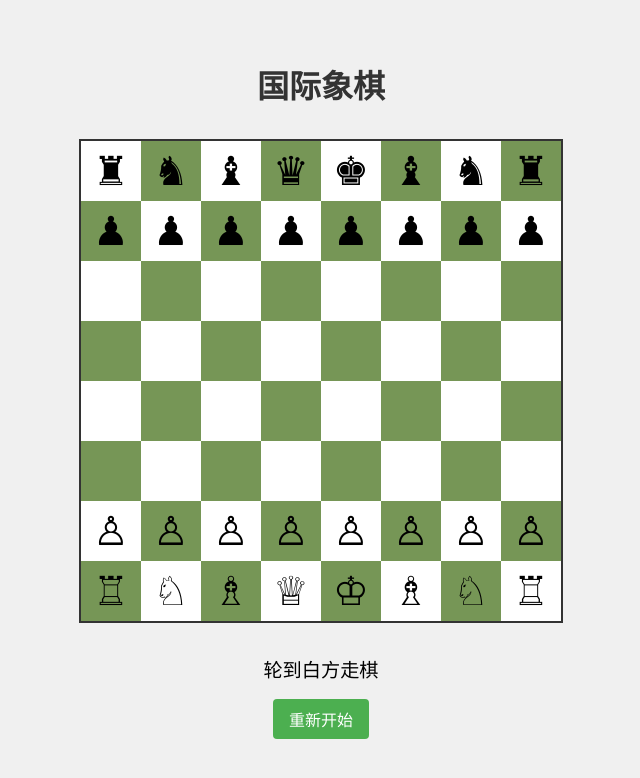
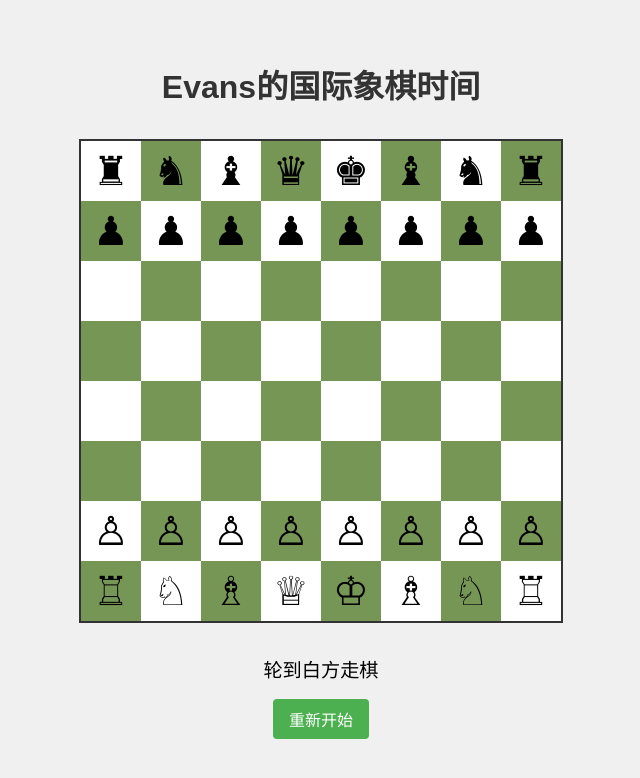
Before and after one commit to EvansNsc1128/chess-game, a website: page index.html in a window 1280 px wide. Shown: the whole page, without its empty margins (319-959 px from the left). Drawn offline with Linux system fonts and the light colour scheme.

Commit message:
将游戏名称改为'Evans的国际象棋时间'

```diff
--- a/index.html
+++ b/index.html
@@ -3,12 +3,12 @@
 <head>
     <meta charset="UTF-8">
     <meta name="viewport" content="width=device-width, initial-scale=1.0">
-    <title>国际象棋游戏</title>
+    <title>Evans的国际象棋时间</title>
     <link rel="stylesheet" href="styles/style.css">
 </head>
 <body>
     <div class="container">
-        <h1>国际象棋</h1>
+        <h1>Evans的国际象棋时间</h1>
         <div id="chessboard"></div>
         <div class="game-info">
             <div id="status">轮到白方走棋</div>
```
Also changed, not shown: README.md.
